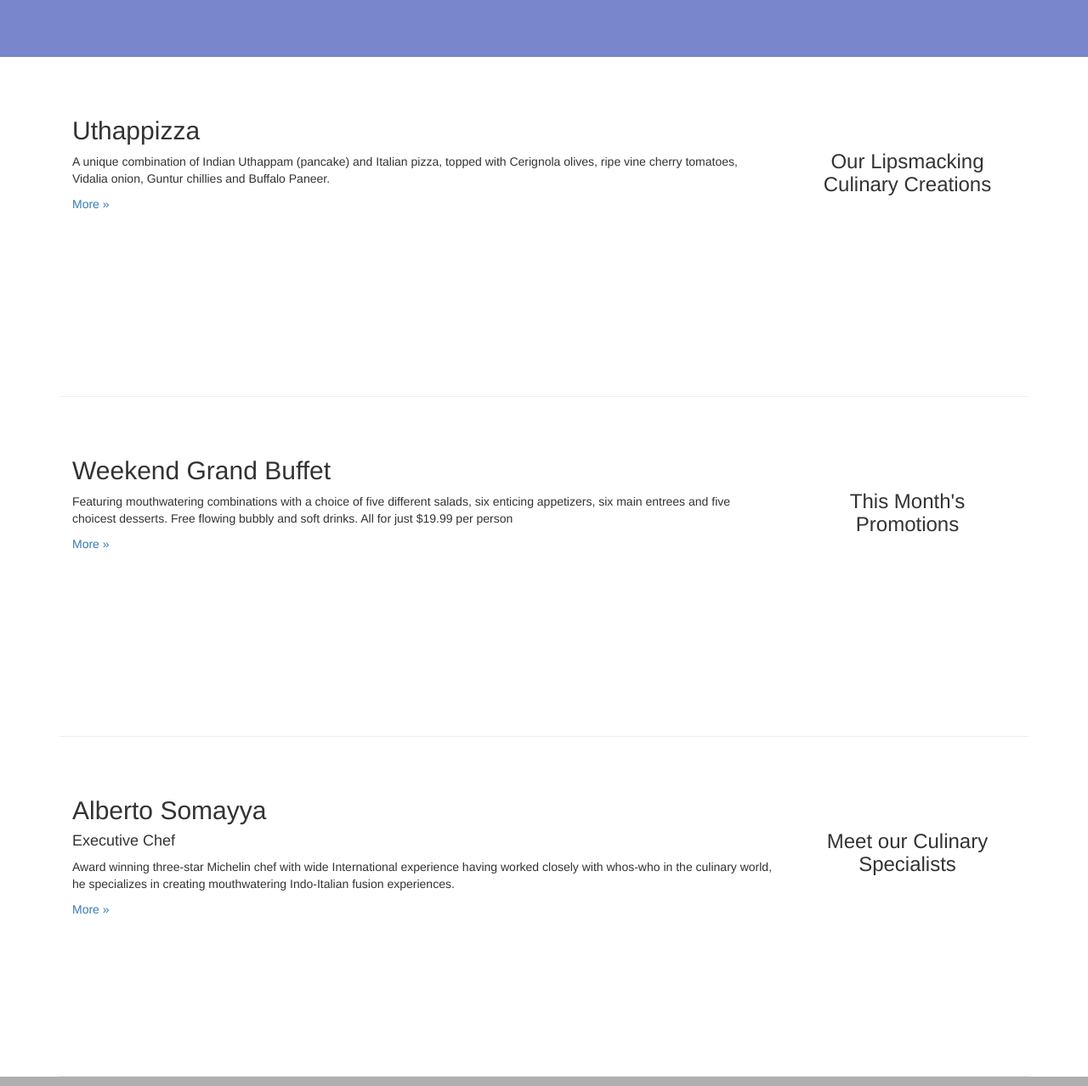
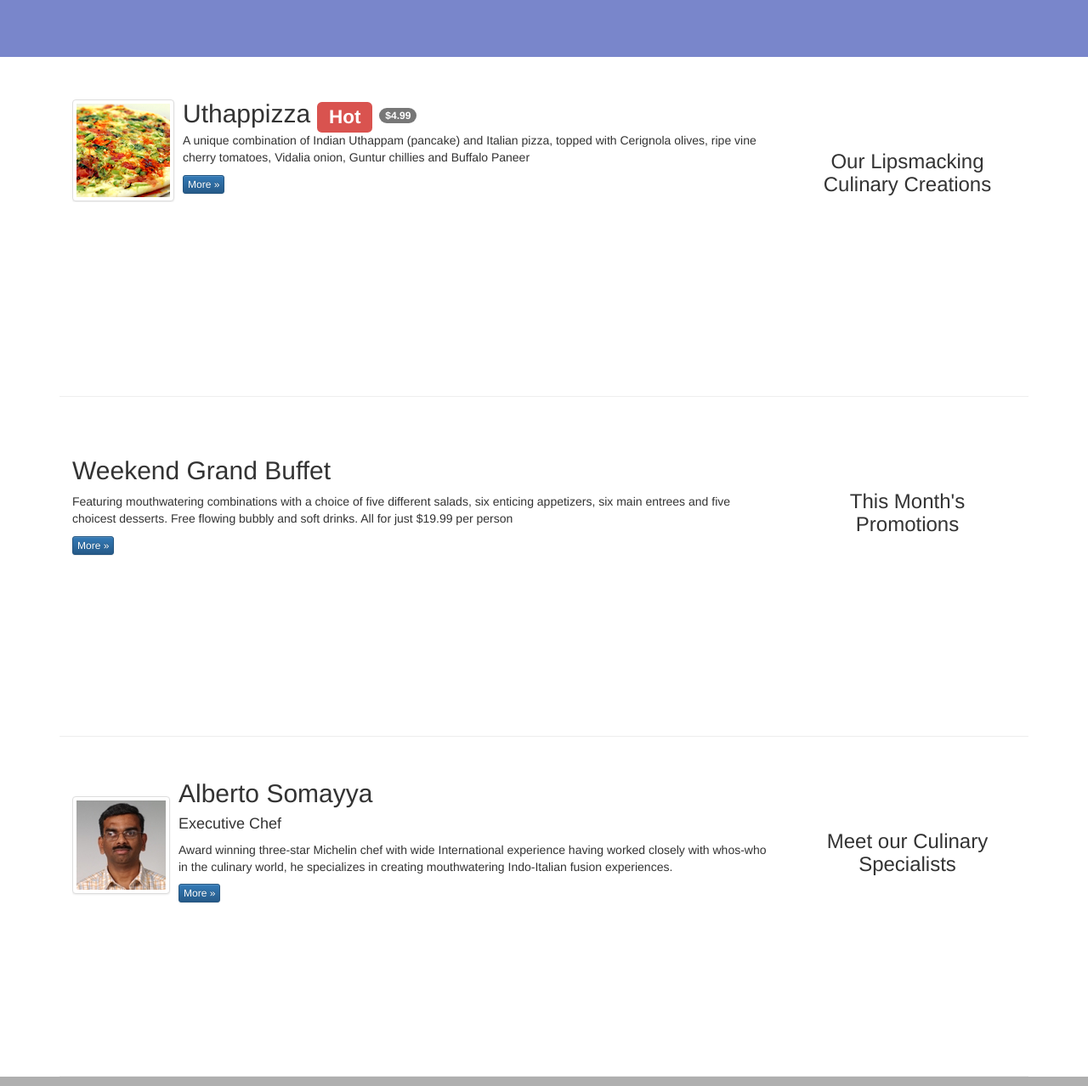
Before and after one commit to GargoyleLizy/FullStackCourse, a plain HTML site: page 2Course/conFusion/index.html in a window 1280 px wide. Shown: the part 362-1640 px from the top of the page at 85% size. Drawn offline with nearby package versions, Linux system fonts and the light colour scheme.

Commit message:
[Cos02][Week02]All the exercises are completed.

```diff
--- a/2Course/conFusion/index.html
+++ b/2Course/conFusion/index.html
@@ -38,7 +38,7 @@
                     <span class="icon-bar"></span>
                     <span class="icon-bar"></span>
                 </button>
-                <a class="navbar-brand" href="#">Ristorante Con Fusion</a>
+                <a class="navbar-brand" href="#"><img src="img/logo.png" height=30 width=41 ></a>
             </div>
             <div id="navbar" class="navbar-collapse collapse">
             <ul class="nav navbar-nav">
@@ -75,7 +75,9 @@
                         creations will tickle your culinary senses!</p>
                         <i class="fa fa-phone" title="sss"></i>
                 </div>
-                <div class="col-xs-12 col-sm-4">
+                <div class="col-xs-12 col-sm-2">
+                    <p style="padding:20px;"></p>
+                    <img src="img/logo.png" class="img-responsive">
                 </div>
             </div>
         </div>
@@ -88,10 +90,28 @@
                 <h3 align=center>Our Lipsmacking Culinary Creations</h3>
             </div>
             <div class="col-xs-12 col-sm-9 col-sm-pull-3">
-                <h2>Uthappizza</h2>
+                <!--<h2>Uthappizza</h2>
                 <p>A unique combination of Indian Uthappam (pancake) and Italian pizza, topped with Cerignola olives, ripe vine
                     cherry tomatoes, Vidalia onion, Guntur chillies and Buffalo Paneer.</p>
-                <p><a href="#">More &raquo;</a></p>
+                <p><a href="#">More &raquo;</a></p>-->
+                <div class="media">
+                    <div class="media-left media-middle">
+                        <a href="#">
+                            <img class="media-object img-thumbnail" src="img/uthappizza.png" alt="Uthappizza" >
+                        </a>
+                    </div>
+                    <div class="media-body">
+                        <h2 class="media-heading">Uthappizza
+                            <span class="label label-danger">Hot</span>
+                            <span class="badge">$4.99</span> </h2>
+                        <p>A unique combination of Indian Uthappam (pancake) and Italian pizza,
+                            topped with Cerignola olives, ripe vine
+                    cherry tomatoes, Vidalia onion, Guntur chillies and Buffalo Paneer</p>
+                        <p>
+                            <a class="btn btn-primary btn-xs" href="#">More &raquo;</a>
+                        </p>
+                    </div>
+                </div>
             </div>
         </div>
 
@@ -106,7 +126,7 @@
                 <p>Featuring mouthwatering combinations with a choice of five different salads, six enticing appetizers, six
                     main entrees and five choicest desserts. Free flowing bubbly and soft drinks. All for just $19.99 per
                     person </p>
-                <p><a href="#">More &raquo;</a></p>
+                <p><a class="btn btn-primary btn-xs" href="#">More &raquo;</a></p>
             </div>
         </div>
 
@@ -116,11 +136,30 @@
                 <h3 align=center>Meet our Culinary Specialists</h3>
             </div>
             <div class="col-xs-12 col-sm-9 col-sm-pull-3">
-                <h2>Alberto Somayya</h2>
+                <!--<h2>Alberto Somayya</h2>
                 <h4>Executive Chef</h4>
                 <p>Award winning three-star Michelin chef with wide International experience having worked closely with whos-who
                     in the culinary world, he specializes in creating mouthwatering Indo-Italian fusion experiences. </p>
-                <p><a href="#">More &raquo;</a></p>
+                <p><a href="#">More &raquo;</a></p>-->
+                <div class="media">
+                    <div class="media-left media-middle">
+                        <a href="#">
+                            <img class="media-object img-thumbnail" src="img/alberto.png" alt="Alberto Samayya">
+                        </a>
+                    </div>
+                    <div class="media-body">
+                        <h2 class="media-heading">Alberto Somayya</h2>
+                        <h4>Executive Chef</h4>
+                        <p>
+                            Award winning three-star Michelin chef with wide International experience having worked
+                            closely with whos-who in the culinary world,
+                            he specializes in creating mouthwatering Indo-Italian fusion experiences.
+                        </p>
+                        <p>
+                            <a class="btn btn-primary btn-xs" href="#">More &raquo;</a>
+                        </p>
+                    </div>
+                </div>
             </div>
         </div>
     </div>
```
Also changed, not shown: 2Course/conFusion/aboutus.html (+4 -2 lines), 2Course/conFusion/contactus.html (+4 -2 lines), 2Course/conFusion/img/alberto.png (added), 2Course/conFusion/img/buffet.png (added), 2Course/conFusion/img/logo.png (added), 2Course/conFusion/img/uthappizza.png (added).
